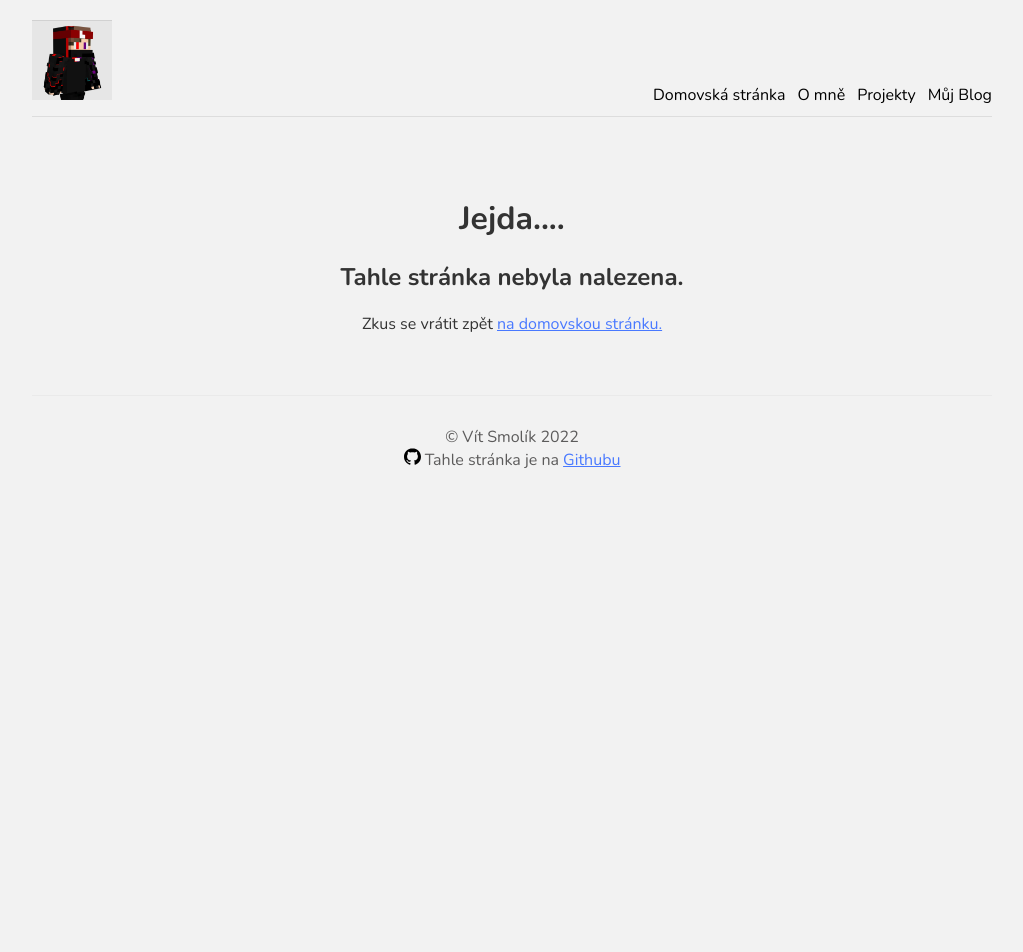
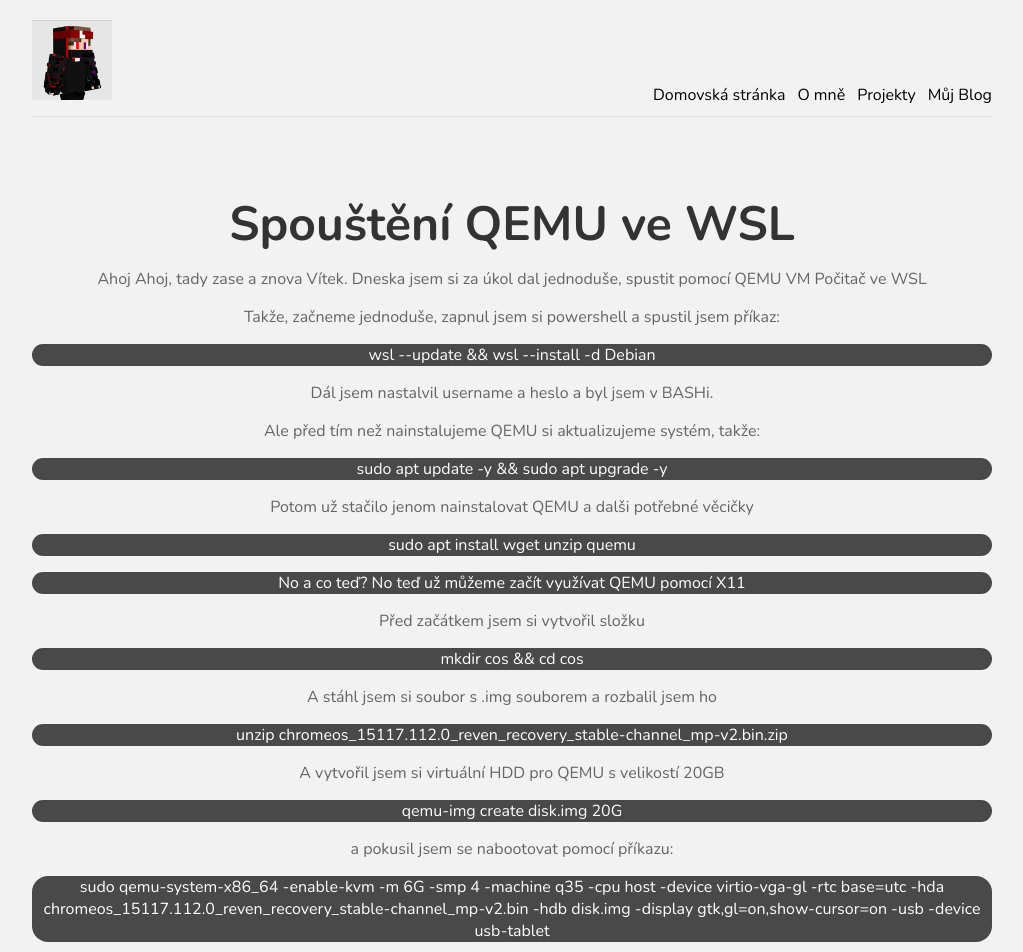
Before and after one commit to Smajlll/smajlll.github.io, a Next.js app: page /blog/post/4 in a window 1280 px wide. Before the commit this address had no page. Shown: the top 952 px of the page, without its empty margins (128-1151 px from the left). Before the commit the page ends 800 px from the top, so only its background shows below. Built offline with nearby package versions, Linux system fonts and the light colour scheme.

Commit message:
+blog post 4, oprava bugu

```diff
--- a/pages/blog/index.js
+++ b/pages/blog/index.js
@@ -16,12 +16,12 @@
     <div className={styles.title}>
         <h1>Blog</h1>
       </div><div>
+      <Link legacyBehavior href='../blog/post/4'><a className={styles.blogtitle}>Spouštění QEMU ve WSL</a></Link>
+         <p className={styles.blogpost}>Ahoj Ahoj, tady zase a znova Vítek. Dneska jsem si za úkol dal jednoduše, spustit pomocí QEMU VM Počitač ve WSL</p>
       <Link legacyBehavior href='../blog/post/3'><a className={styles.blogtitle}>Spouštění ChromeOS Flex v QEMU</a></Link>
          <p className={styles.blogpost}>Ahoj, tady zas a znova Vítek. Dneska jsem se pokusil a dokonce se mi i povedlo spustit Google ChromeOS Flex v QEMU na svém Arch Linuxu :D</p>
       <Link legacyBehavior href='../blog/post/2'><a className={styles.blogtitle}>Next.JS Deployment</a></Link>
          <p className={styles.blogpost}>Ahoj, tady zas a znova Vítek, dneska se tady chci rozepsat o tom jak jsem deploynul NExt.JS aplikaci (tento web) za použití Githubu a Vercelu...</p>
-        <Link legacyBehavior href='../blog/post/1'><a className={styles.blogtitle}>Jen začátek...</a></Link>
-         <p className={styles.blogpost}>Ahoj, tady Vítek a první blog post, jsem rád, že jste se rozhodli přidat se se mnou na tuhle cestu. Tahle cesta bude o tom všem co se snažím naučit, co umím, co dělám...</p>
         </div>
         <div className={styles.allposts}>
           <Link legacyBehavior href="blog/post"><a>Všechny posty</a></Link>
--- a/pages/blog/post/3.js
+++ b/pages/blog/post/3.js
@@ -13,7 +13,7 @@
         <p className={styles.text}>Ahoj, tady zas a znova Vítek. Dneska jsem se pokusil a dokonce se mi i povedlo spustit Google ChromeOS Flex v QEMU na svém Arch Linuxu :D</p>
         <p className={styles.text}>Takže, než začneme, budeme potřebovat nainstalovat QEMU, unzip a wget, dále si taky stáhnout .bin soubor pro ChromeOS Flex.</p>
         <p className={styles.text}>Na mém počítači je instalace potřebných programů je vcelku jednoduchá. Stačí napsat příkaz</p>
-        <p className={styles.codesnip}>yay -S wget unzip qemu</p>
+        <p className={styles.codesnip}>yay -S wget unzip qemu qemu-kvm</p>
         <p className={styles.text}>Dále jsem si stáhnul nejnovější recovery soubor pro ChromeOS Flex ze stránky <Link legacyBehavior href="https://chromiumdash.appspot.com/serving-builds?deviceCategory=ChromeOS%20Flex"><a>Chromium Dash</a></Link></p>
         <p className={styles.text}>Pro ty co mají radši CLI, můžete použít tento příkaz:</p>
         <p className={styles.codesnip}>wget https://dl.google.com/dl/edgedl/chromeos/recovery/chromeos_15117.112.0_reven_recovery_stable-channel_mp-v2.bin.zip</p>
--- /dev/null
+++ b/pages/blog/post/4.js
@@ -0,0 +1,40 @@
+import styles from '/styles/Home.module.css'
+import Head from 'next/head';
+import Link from 'next/link';
+
+const post3 = () => {
+    return (
+    <>
+        <Head>
+            <title>Vítek | Spouštění QEMU ve WSL</title>
+        </Head>
+        <div>
+        <h1 className={styles.title}>Spouštění QEMU ve WSL</h1>
+        <p className={styles.text}>Ahoj Ahoj, tady zase a znova Vítek. Dneska jsem si za úkol dal jednoduše, spustit pomocí QEMU VM Počitač ve WSL</p>
+        <p className={styles.text}>Takže, začneme jednoduše, zapnul jsem si powershell a spustil jsem příkaz:</p>
+        <p className={styles.codesnip}>wsl --update && wsl --install -d Debian</p>
+        <p className={styles.text}>Dál jsem nastalvil username a heslo a byl jsem v BASHi.</p>
+        <p className={styles.text}>Ale před tím než nainstalujeme QEMU si aktualizujeme systém, takže:</p>
+        <p className={styles.codesnip}>sudo apt update -y && sudo apt upgrade -y</p>
+        <p className={styles.text}>Potom už stačilo jenom nainstalovat QEMU a dalši potřebné věcičky</p>
+        <p className={styles.codesnip}>sudo apt install wget unzip quemu</p>
+        <p className={styles.codesnip}>No a co teď? No teď už můžeme začít využívat QEMU pomocí X11</p>
+        <p className={styles.text}>Před začátkem jsem si vytvořil složku</p>
+        <p className={styles.codesnip}>mkdir cos && cd cos</p>
+        <p className={styles.text}>A stáhl jsem si soubor s .img souborem a rozbalil jsem ho</p>
+        <p className={styles.codesnip}>unzip chromeos_15117.112.0_reven_recovery_stable-channel_mp-v2.bin.zip</p>
+        <p className={styles.text}>A vytvořil jsem si virtuální HDD pro QEMU s velikostí 20GB</p>
+        <p className={styles.codesnip}>qemu-img create disk.img 20G</p>
+        <p className={styles.text}>a pokusil jsem se nabootovat pomocí příkazu:</p>
+        <p className={styles.codesnip}> sudo qemu-system-x86_64 -enable-kvm -m 6G -smp 4 -machine q35 -cpu host -device virtio-vga-gl -rtc base=utc -hda chromeos_15117.112.0_reven_recovery_stable-channel_mp-v2.bin -hdb disk.img -display gtk,gl=on,show-cursor=on -usb -device usb-tablet</p>
+        <p className={styles.text}>A ono nic? - Ano přesně tak, skončil jsem s chybou:</p>
+        <p className={styles.codesnip}>Couldnt open libEGL.so.1: libEGL.so.1: cannot open shared object file: No such file or directory; Aborted</p>
+        <p className={styles.text}>A bohužel jsem se dál zatím nedostal, budu poskytovat updaty s mým pokrokem. Tady byl Vítek, a zatím ✌️</p>
+
+
+        </div>
+    </>
+     );
+}
+
+export default post3;
--- a/pages/blog/post/index.js
+++ b/pages/blog/post/index.js
@@ -16,6 +16,8 @@
     <div className={styles.title}>
         <h1>Všechny blog posty</h1>
       </div><div>
+      <Link legacyBehavior href='../blog/post/4'><a className={styles.blogtitle}>Spouštění QEMU ve WSL</a></Link>
+         <p className={styles.blogpost}>Ahoj Ahoj, tady zase a znova Vítek. Dneska jsem si za úkol dal jednoduše, spustit pomocí QEMU VM Počitač ve WSL</p>
       <Link legacyBehavior href='../blog/post/3'><a className={styles.blogtitle}>Spouštění ChromeOS Flex v QEMU</a></Link>
          <p className={styles.blogpost}>Ahoj, tady zas a znova Vítek. Dneska jsem se pokusil a dokonce se mi i povedlo spustit Google ChromeOS Flex v QEMU na svém Arch Linuxu :D</p>
       <Link legacyBehavior href='../blog/post/2'><a className={styles.blogtitle}>Next.JS Deployment</a></Link>
--- a/pages/index.js
+++ b/pages/index.js
@@ -15,7 +15,7 @@
         <h1 className={styles.name}>Vít Smolík</h1>
           <p className={styles.text}>Vítej Poutníku, dovol abych se představil.</p>
           <p className={styles.text}>Jmenuji se Vítek, ale hodně lidí ke mně referuje jako Smajl, zajímám se o programování, psaní webů a hraní her.</p>
-            <Link legacyBehavior href="/about">
+            <Link legacyBehavior href="/ome">
               <a className={styles.btn}>Dozvědět se o mně víc</a>
             </Link>
             <Link legacyBehavior href="/projekty">
```
